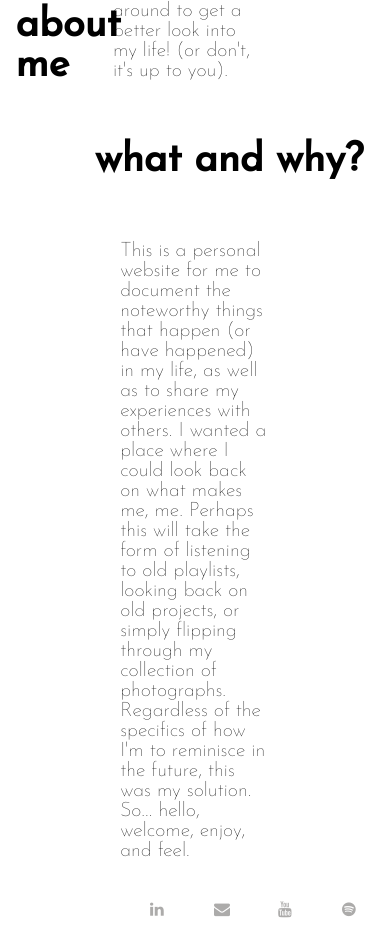
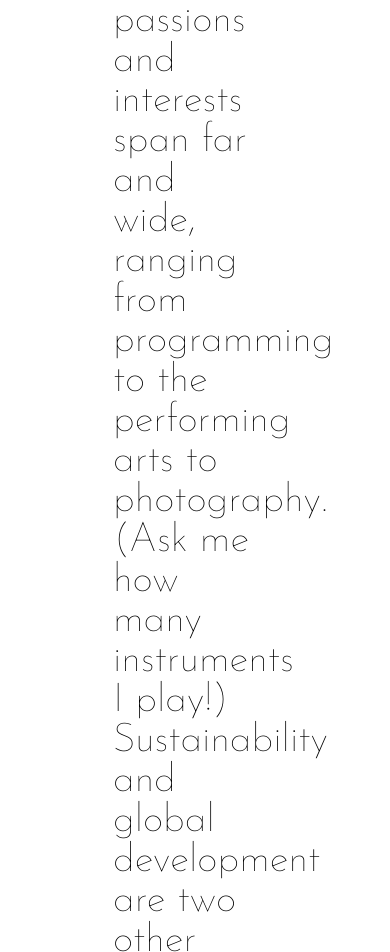
Before and after one commit to nancyli19/nancyli19.github.io, a plain HTML site: page index.html in a window 390 px wide. Shown: the part 975-1927 px from the top of the page. Drawn offline with Linux system fonts and the light colour scheme.

Commit message:
Update home.css

```diff
--- a/home.css
+++ b/home.css
@@ -100,3 +100,34 @@ img {
     text-decoration: none;
     color: #000000;
 }
+
+@media screen and (max-width: 481px){
+
+.aboutme p {
+    font-family: 'Josefin Sans', sans-serif;
+    font-weight: 100;
+    font-size: 40px;
+    display: inline-block;
+    width: 40%;
+}
+
+.what p {
+    font-family: 'Josefin Sans', sans-serif;
+    font-weight: 100;
+    font-size: 40px;
+    display: inline-block;
+    width: 40%;
+    margin-left: 30%;
+}
+
+.what h3 {
+    font-family: 'Josefin Sans', sans-serif;
+    font-size: 80px;
+    display: inline-block;
+    float: right;
+    margin-left: 2%;
+    margin-right: 5%;
+}
+
+
+}
```
